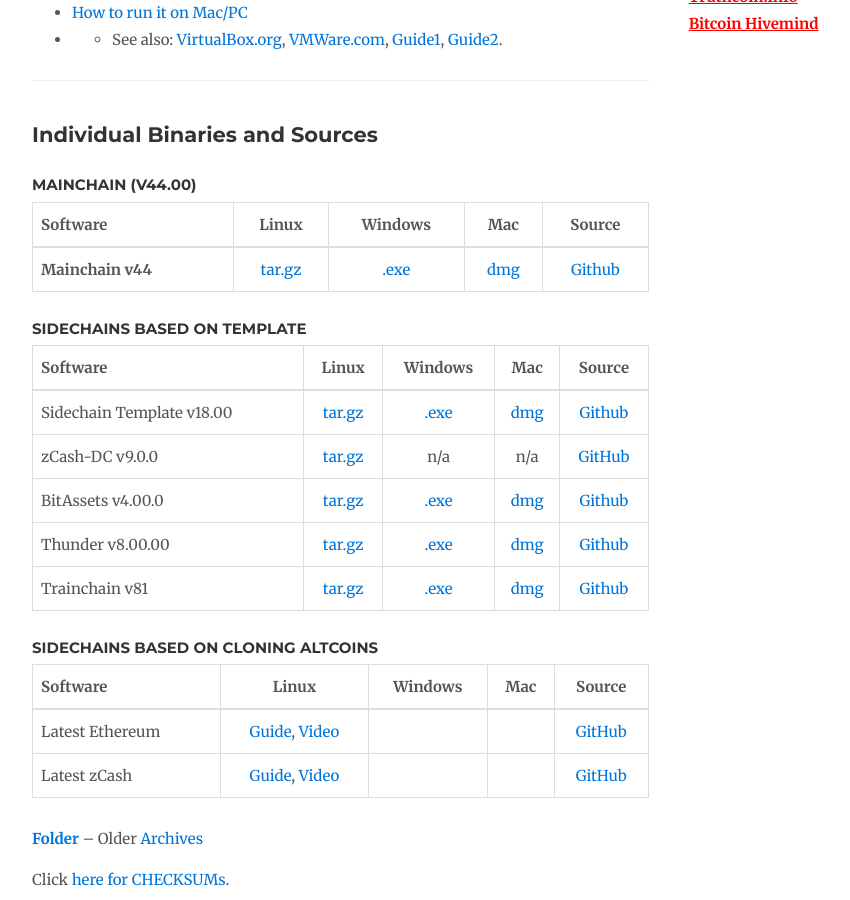
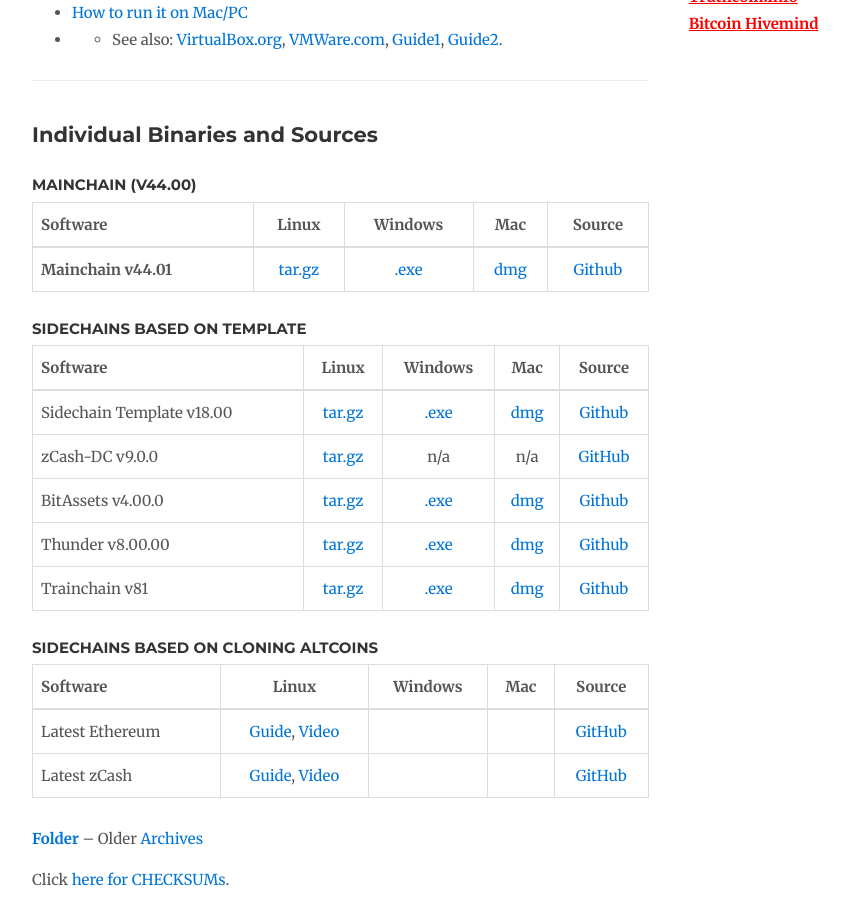
Before and after one commit to drivechain-project/drivechain.info, a Jekyll site: the page built from releases/index.md, in a window 1280 px wide and 900 px high, scrolled down 481 px. Shown: the whole window, without its empty margins (138-988 px from the left). Built offline with Jekyll 4.4.1, drawn with Linux system fonts in a browser that asks for light colours; our own code applies the rules of GitHub Pages for plain Markdown files; comment, search, counter and statistics services are not loaded; some of the changed lines change nothing that is shown.

Commit message:
update to 44.01

```diff
--- a/releases/index.md
+++ b/releases/index.md
@@ -28,7 +28,7 @@
 
 |Software|Linux|Windows|Mac|Source|
 |--------|:---:|:-----:|:-:|:----:|
-|**Mainchain v44**|[tar.gz][drivechain-tar]|[.exe][drivechain-exe]|[dmg][drivechain-dmg]|[Github](https://github.com/LayerTwo-Labs/mainchain)|
+|**Mainchain v44.01**|[tar.gz][drivechain-tar]|[.exe][drivechain-exe]|[dmg][drivechain-dmg]|[Github](https://github.com/LayerTwo-Labs/mainchain)|
 
 ### Sidechains Based on Template
 
@@ -50,8 +50,8 @@
 [**Folder**](http://release.drivechain.info/) -- Older [Archives](https://drive.google.com/drive/folders/195MeFVLI_bVZyas8XA25dLk1ZWFJwu8d)
 
 [drivechain-dmg]: https://www.drivechain.info/releases/bin/drivechain-0.44.00-osx.dmg
-[drivechain-exe]: https://www.drivechain.info/releases/bin/drivechain-0.44.00-win64-setup.exe
-[drivechain-tar]: https://www.drivechain.info/releases/bin/drivechain-0.44.00-x86_64-linux-gnu.tar.gz
+[drivechain-exe]: https://www.drivechain.info/releases/bin/drivechain-0.44.01-win64-setup.exe
+[drivechain-tar]: https://www.drivechain.info/releases/bin/drivechain-0.44.01-x86_64-linux-gnu.tar.gz
 [testchain-dmg]: https://www.drivechain.info/releases/bin/testchain-18.00.00-osx.dmg
 [testchain-exe]: https://www.drivechain.info/releases/bin/testchain-18.00.00-win64-setup.exe
 [testchain-tar]: https://www.drivechain.info/releases/bin/testchain-18.00.00-x86_64-linux-gnu.tar.gz
```
Also changed, not shown: 2 other files.
